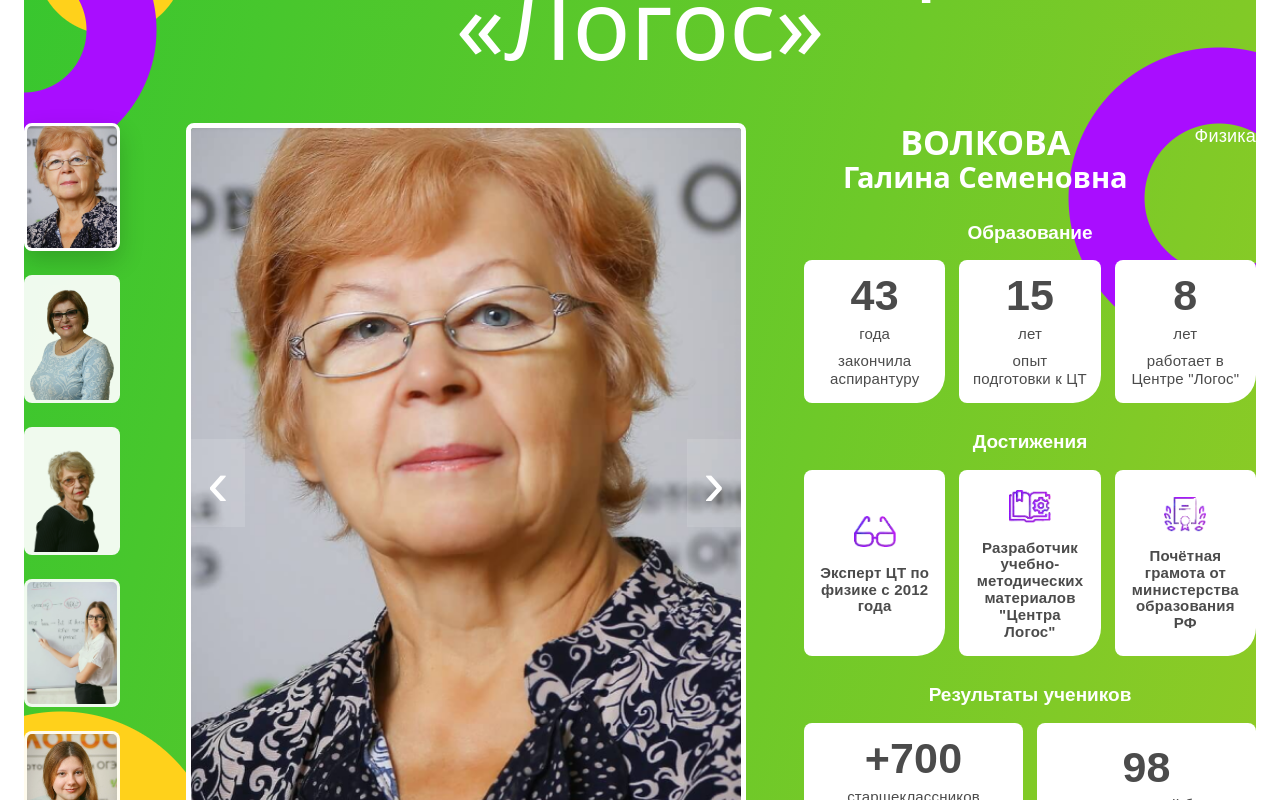
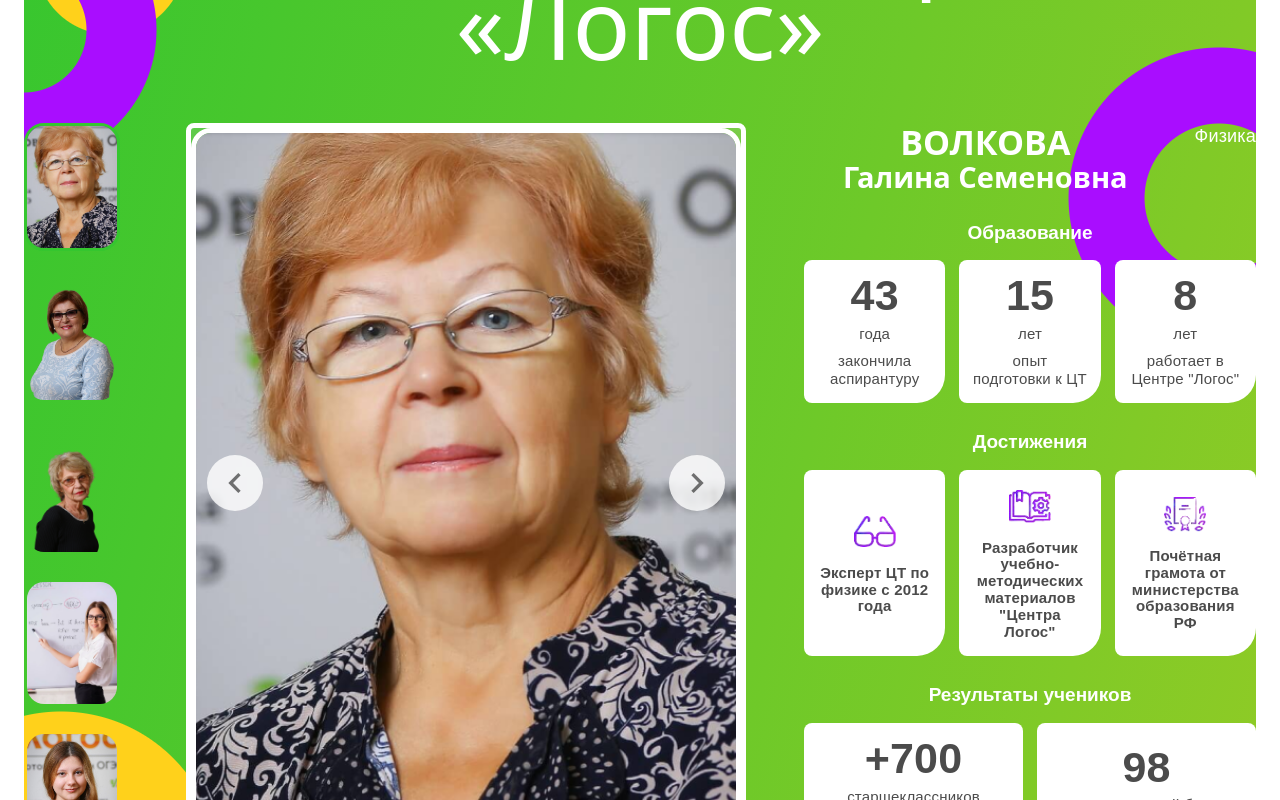
Before and after one commit to darina0000/logos-react-lab, a React (Vite) app: page /teachers in a window 1280 px wide. Shown: the part 480-1280 px from the top of the page. Built offline with nearby package versions, Linux system fonts and the light colour scheme.

Commit message:
feat: replace images with MUI Avatar and arrows with IconButton on TeachersPage

```diff
--- a/src/pages/TeachersPage.jsx
+++ b/src/pages/TeachersPage.jsx
@@ -1,25 +1,27 @@
-import { useState } from 'react'
-import { Link } from 'react-router-dom'
-import { teachers } from '../data'
+import { useState } from "react";
+import { Link } from "react-router-dom";
+import { teachers } from "../data";
+import { Avatar, IconButton } from '@mui/material'
+import NavigateBeforeIcon from '@mui/icons-material/NavigateBefore'
+import NavigateNextIcon from '@mui/icons-material/NavigateNext'
+
 
 const TeachersPage = () => {
-  const [currentIndex, setCurrentIndex] = useState(0)
+  const [currentIndex, setCurrentIndex] = useState(0);
 
-  const currentTeacher = teachers[currentIndex]
+  const currentTeacher = teachers[currentIndex];
 
   const nextTeacher = () => {
-    setCurrentIndex((prev) => (prev + 1) % teachers.length)
-  }
+    setCurrentIndex((prev) => (prev + 1) % teachers.length);
+  };
 
   const prevTeacher = () => {
-    setCurrentIndex((prev) => (prev - 1 + teachers.length) % teachers.length)
-  }
+    setCurrentIndex((prev) => (prev - 1 + teachers.length) % teachers.length);
+  };
 
   return (
     <main className="teachers-page">
       <div className="ref-container">
-
-        {/* Хлебные крошки */}
         <div className="teachers-breadcrumb">
           <Link to="/">Главная</Link>
           <span>›</span>
@@ -30,41 +32,74 @@ const TeachersPage = () => {
           <h1>Команда центра «Логос»</h1>
 
           <div className="teachers-layout">
-
             {/* Миниатюры преподавателей слева */}
             <div className="teacher-thumbs">
               {teachers.map((teacher, index) => (
-                <button
+                <Avatar
                   key={teacher.id}
-                  type="button"
-                  className={index === currentIndex ? 'is-active' : ''}
                   onClick={() => setCurrentIndex(index)}
-                  aria-label={teacher.name}
-                >
-                  <img src={teacher.image} alt={teacher.name} />
-                </button>
+                  src={teacher.image}
+                  alt={teacher.name}
+                  sx={{
+                    width: 96,
+                    height: 128,
+                    cursor: "pointer",
+                    border:
+                      index === currentIndex
+                        ? "3px solid #35c62f"
+                        : "3px solid transparent",
+                    borderRadius: 2,
+                    transition: "all 0.3s ease",
+                    "&:hover": {
+                      transform: "scale(1.05)",
+                      boxShadow: "0 4px 12px rgba(0,0,0,0.15)",
+                    },
+                  }}
+                />
               ))}
             </div>
 
             {/* Большое фото преподавателя в центре */}
-            <div className="teachers-photo-card">
-              <img src={currentTeacher.image} alt={currentTeacher.name} />
-              <button
-                type="button"
-                className="teachers-arrow teachers-arrow--prev"
+            <div className="teachers-photo-card" style={{ position: 'relative', width: 560, height: 720 }}>
+  <Avatar
+    src={currentTeacher.image}
+    alt={currentTeacher.name}
+    sx={{
+      width: '100%',
+      height: '100%',
+      borderRadius: 2,
+      border: '5px solid #fff',
+      boxShadow: '0 8px 24px rgba(0,0,0,0.12)'
+    }}
+  />
+  <IconButton
     onClick={prevTeacher}
     aria-label="Предыдущий преподаватель"
+    sx={{
+      position: 'absolute',
+      left: 16,
+      top: '50%',
+      transform: 'translateY(-50%)',
+      backgroundColor: 'rgba(255,255,255,0.8)',
+      '&:hover': { backgroundColor: 'rgba(255,255,255,1)' }
+    }}
   >
-                ‹
-              </button>
-              <button
-                type="button"
-                className="teachers-arrow teachers-arrow--next"
+    <NavigateBeforeIcon sx={{ fontSize: 40 }} />
+  </IconButton>
+  <IconButton
     onClick={nextTeacher}
     aria-label="Следующий преподаватель"
+    sx={{
+      position: 'absolute',
+      right: 16,
+      top: '50%',
+      transform: 'translateY(-50%)',
+      backgroundColor: 'rgba(255,255,255,0.8)',
+      '&:hover': { backgroundColor: 'rgba(255,255,255,1)' }
+    }}
   >
-                ›
-              </button>
+    <NavigateNextIcon sx={{ fontSize: 40 }} />
+  </IconButton>
 </div>
 
             {/* Информация о преподавателе справа */}
@@ -74,7 +109,9 @@ const TeachersPage = () => {
                   <span>{currentTeacher.surname}</span>
                   <small>{currentTeacher.name}</small>
                 </h2>
-                <span className="teacher-subject-pill">{currentTeacher.subject}</span>
+                <span className="teacher-subject-pill">
+                  {currentTeacher.subject}
+                </span>
               </div>
 
               {/* Блок "Образование" */}
@@ -124,15 +161,12 @@ const TeachersPage = () => {
                   ))}
                 </div>
               </div>
-
-            </div>
-
             </div>
           </div>
-
+        </div>
       </div>
     </main>
-  )
-}
+  );
+};
 
-export default TeachersPage
+export default TeachersPage;
```
Also changed, not shown: src/pages/CoursesPage.jsx (+1 -7 lines). Lines whose indentation alone changed are shown as unchanged.
